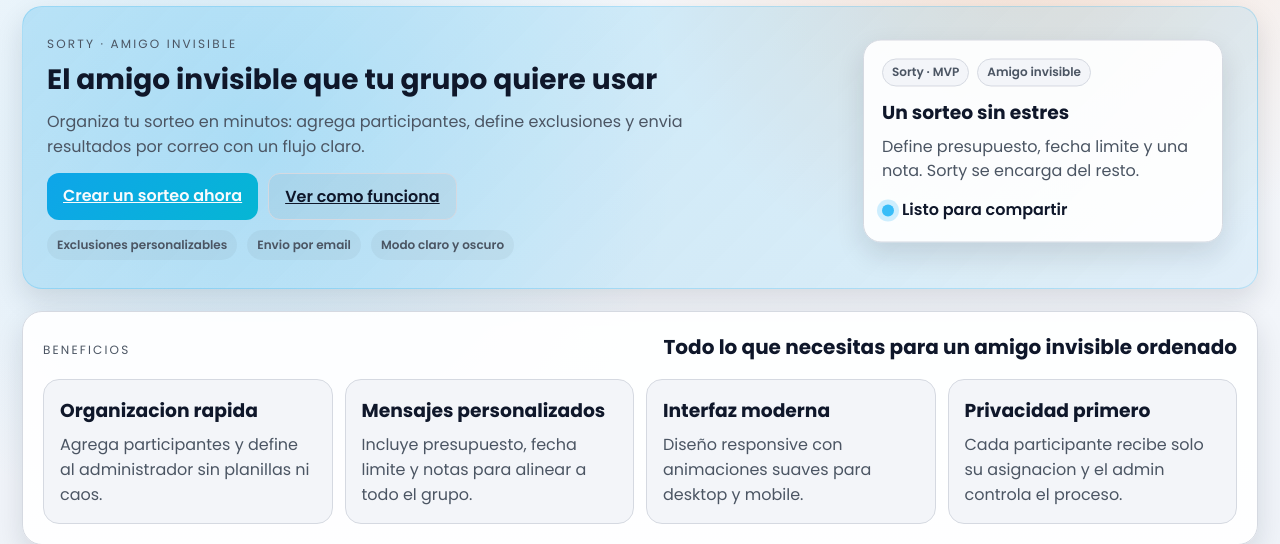
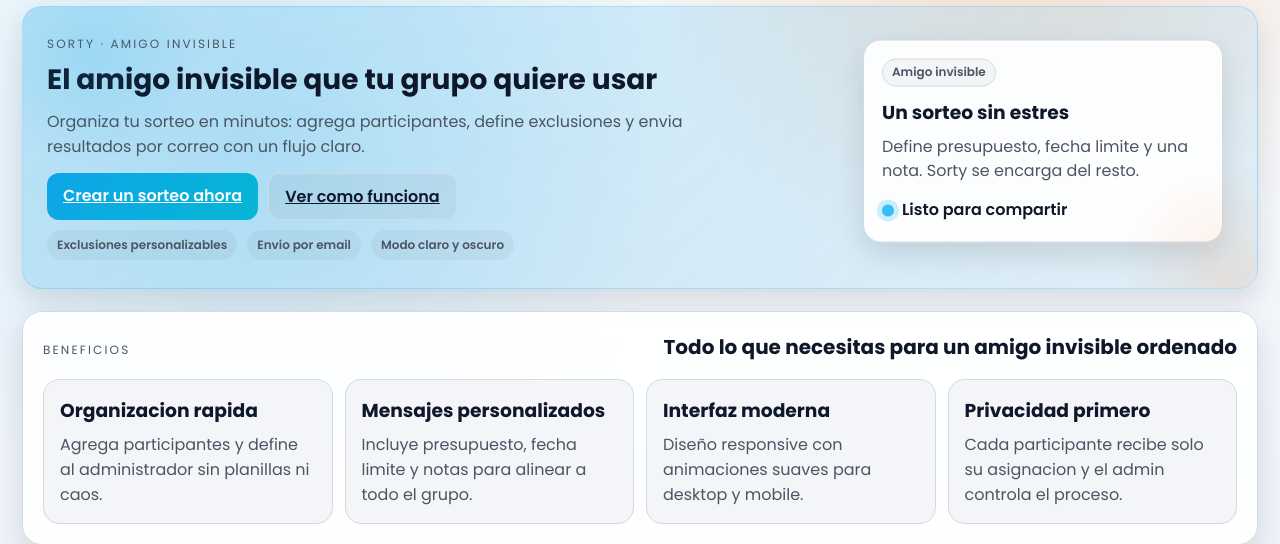
Before and after one commit to joaquingonzalezzanotti/Sorty, a Flask app: page / in a window 1280 px wide. Shown: the part 99-643 px from the top of the page. Run offline with Flask 3, Linux system fonts and the light colour scheme; parts of the project's set-up code (start-up, migrations or seed data) failed here and were passed over; some libraries are stand-ins or nearby versions.

Commit message:
Refine landing preview and animations

```diff
--- a/static/style.css
+++ b/static/style.css
@@ -1622,6 +1622,37 @@ th {
   transition: opacity 0.45s ease, transform 0.45s ease;
 }
 
+.landing-hero {
+  position: relative;
+  overflow: hidden;
+}
+
+.landing-hero::before,
+.landing-hero::after {
+  content: "";
+  position: absolute;
+  width: 220px;
+  height: 220px;
+  border-radius: 999px;
+  filter: blur(0);
+  opacity: 0.4;
+  pointer-events: none;
+  background: radial-gradient(circle, rgba(14, 165, 233, 0.35), transparent 70%);
+  animation: hero-float 12s ease-in-out infinite;
+}
+
+.landing-hero::before {
+  top: -80px;
+  left: -60px;
+}
+
+.landing-hero::after {
+  bottom: -90px;
+  right: -70px;
+  background: radial-gradient(circle, rgba(249, 115, 22, 0.3), transparent 70%);
+  animation-delay: 2s;
+}
+
 .landing-hero.is-visible,
 .landing-section.is-visible,
 .landing-cta.is-visible {
--- a/templates/landing.html
+++ b/templates/landing.html
@@ -95,7 +95,6 @@
         <aside class="landing-preview" aria-label="Vista previa">
           <div class="preview-card">
             <div class="preview-top">
-              <span class="mini-badge">Sorty · MVP</span>
               <span class="mini-badge">Amigo invisible</span>
             </div>
             <h3>Un sorteo sin estres</h3>
```
Also changed, not shown: other parts of static/style.css (+40 -0 lines).
